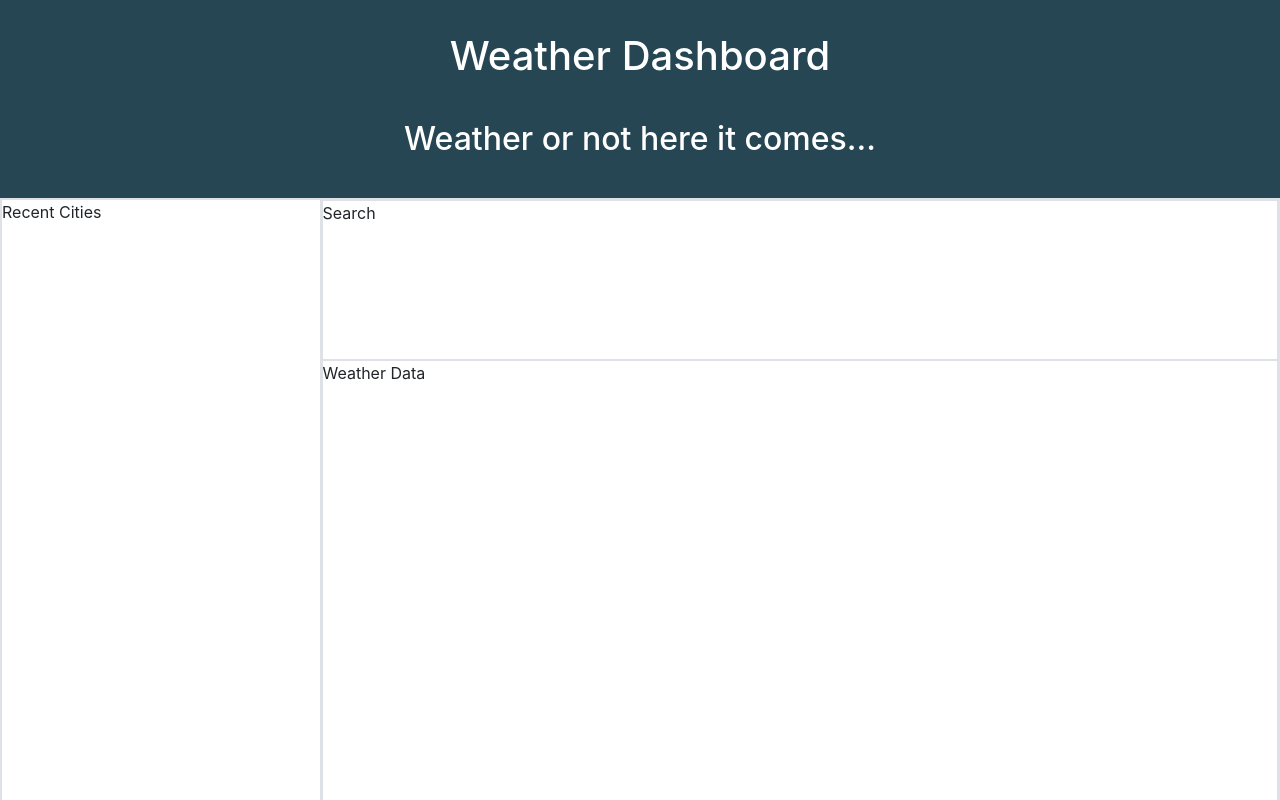
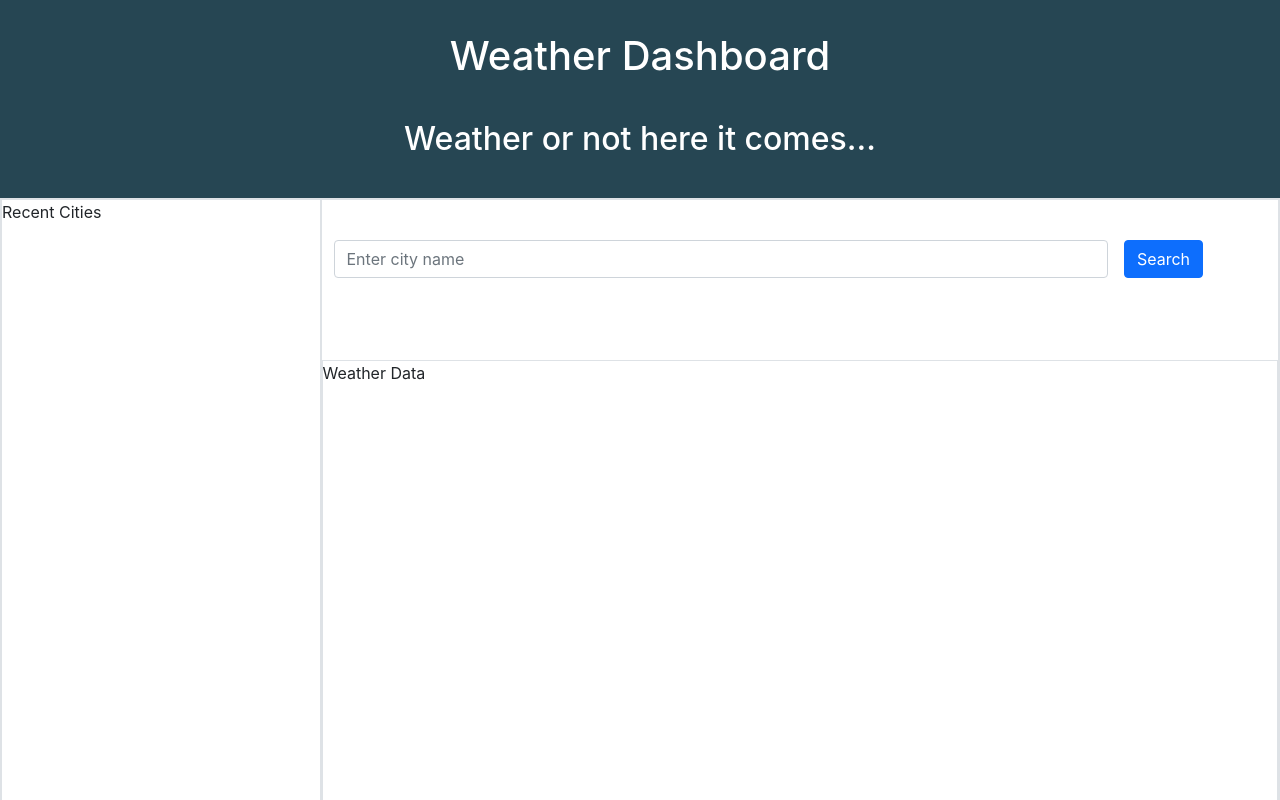
Before and after one commit to surajverma2587/weather-dashboard-react, a React (Create React App) app: page / in a window 1280 px wide. Shown: the top 800 px of the page. Built offline with nearby package versions, Linux system fonts and the light colour scheme.

Commit message:
styled search form with logic

```diff
--- a/src/App.css
+++ b/src/App.css
@@ -25,6 +25,10 @@
   min-height: 20vh;
 }
 
+.search-form {
+  padding: 2rem 1rem;
+}
+
 .weather {
   min-height: 75vh;
 }
--- a/src/App.js
+++ b/src/App.js
@@ -1,10 +1,38 @@
+import { Component } from "react";
 import "./App.css";
 import CurrentWeather from "./components/CurrentWeather";
 import Header from "./components/Header";
 import RecentSearches from "./components/RecentSearches";
 import SearchForm from "./components/SearchForm";
 
-function App() {
+class App extends Component {
+  constructor(props) {
+    super(props);
+
+    this.state = {
+      cityName: "Birmingham",
+      fetchData: false,
+    };
+  }
+
+  onCitySearch = (event) => {
+    event.preventDefault();
+    this.setState({
+      fetchData: true,
+    });
+  };
+
+  onChange = (event) => {
+    this.setState({
+      cityName: event.target.value,
+    });
+  };
+
+  shouldComponentUpdate(_, nextState) {
+    return nextState.fetchData;
+  }
+
+  render() {
     return (
       <div className="">
         <Header
@@ -16,12 +44,17 @@ function App() {
             <RecentSearches />
           </div>
           <div className="border col-sm-12 col-md-9">
-          <SearchForm />
+            <SearchForm
+              placeholder="Enter city name"
+              onSubmit={this.onCitySearch}
+              onChange={this.onChange}
+            />
             <CurrentWeather />
           </div>
         </div>
       </div>
     );
   }
+}
 
 export default App;
--- a/src/components/SearchForm/index.js
+++ b/src/components/SearchForm/index.js
@@ -1,5 +1,26 @@
 const SearchForm = (props) => {
-  return <div className="border search">Search</div>;
+  return (
+    <div className="search">
+      <form onSubmit={props.onSubmit}>
+        <div className="row h-100 search-form">
+          <div className="col-sm-12 col-md-10 p-2">
+            <input
+              type="text"
+              className="form-control"
+              id="search-city"
+              placeholder={props.placeholder}
+              onChange={props.onChange}
+            />
+          </div>
+          <div className="col-sm-12 col-md-2 p-2">
+            <button type="submit" className="btn btn-primary">
+              Search
+            </button>
+          </div>
+        </div>
+      </form>
+    </div>
+  );
 };
 
 export default SearchForm;
```
Lines whose indentation alone changed are shown as unchanged.
